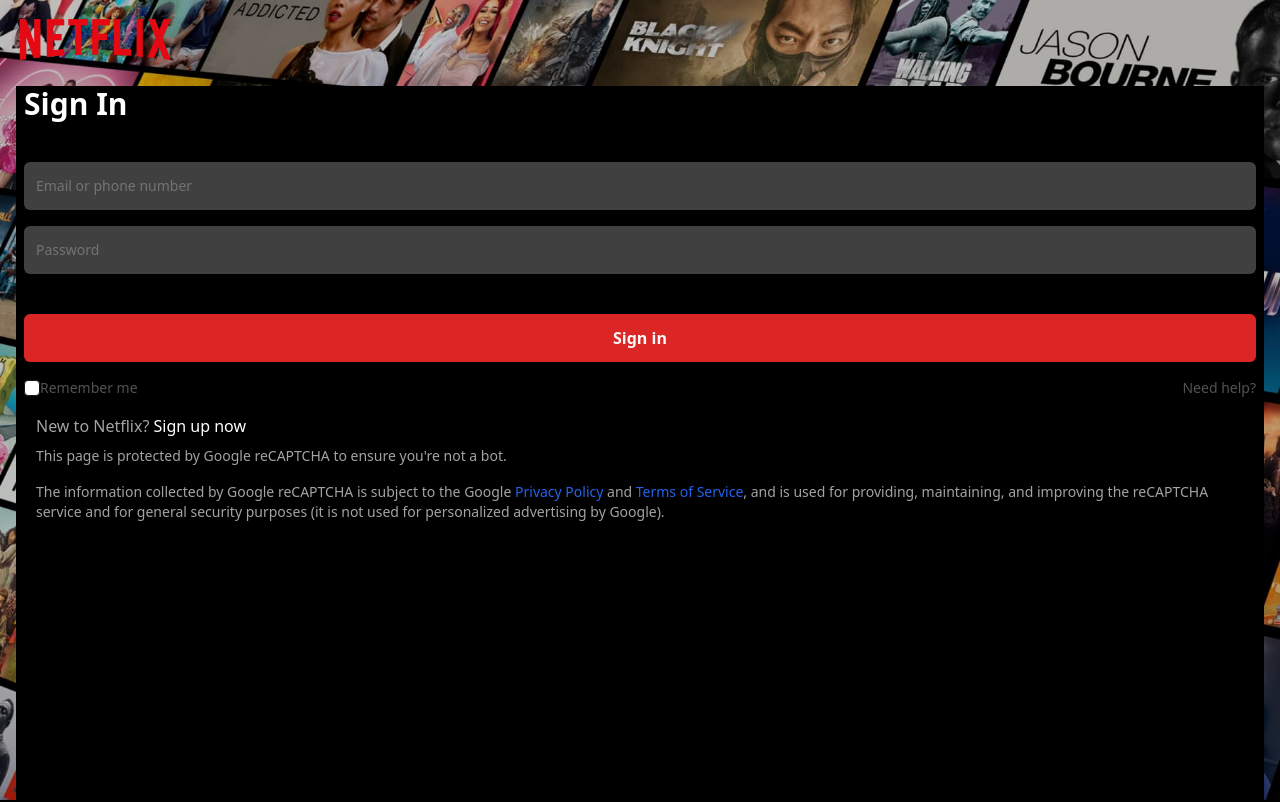
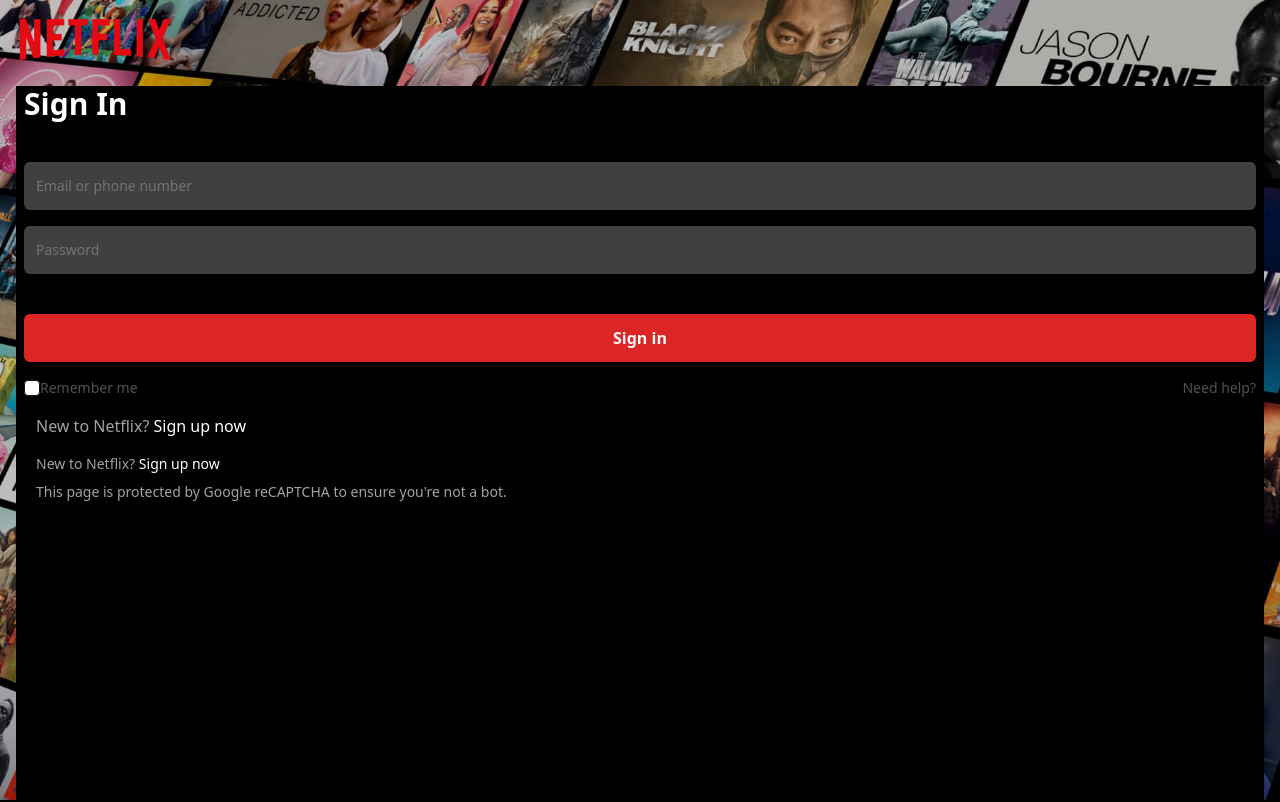
Before and after one commit to Dev-Franqqi/netflix-clone, a Next.js app: page /signin in a window 1280 px wide. Shown: the top 802 px of the page. Built offline with nearby package versions, Linux system fonts and the light colour scheme.

Commit message:
bug fixed

```diff
--- a/app/signin/page.tsx
+++ b/app/signin/page.tsx
@@ -39,8 +39,9 @@
 
               <div className="text-neutral-400 px-3 text-sm">
                 <p className="text-base mt-4">New to Netflix? <span className="text-white">Sign up now</span></p>
-                <p  className="mt-2">This page is protected by Google reCAPTCHA to ensure you're not a bot.</p>
-                <p className="mt-4">The information collected by Google reCAPTCHA is subject to the Google <span className="text-blue-600">Privacy Policy</span> and <span className="text-blue-600">Terms of Service</span>, and is used for providing, maintaining, and improving the reCAPTCHA service and for general security purposes (it is not used for personalized advertising by Google).</p>
+                <p className="mt-4">New to Netflix? <span className="text-white">Sign up now</span></p>
+<p className="mt-2">This page is protected by Google reCAPTCHA to ensure you&apos;re not a bot.</p>
+
 
               </div>
           </form>
```
